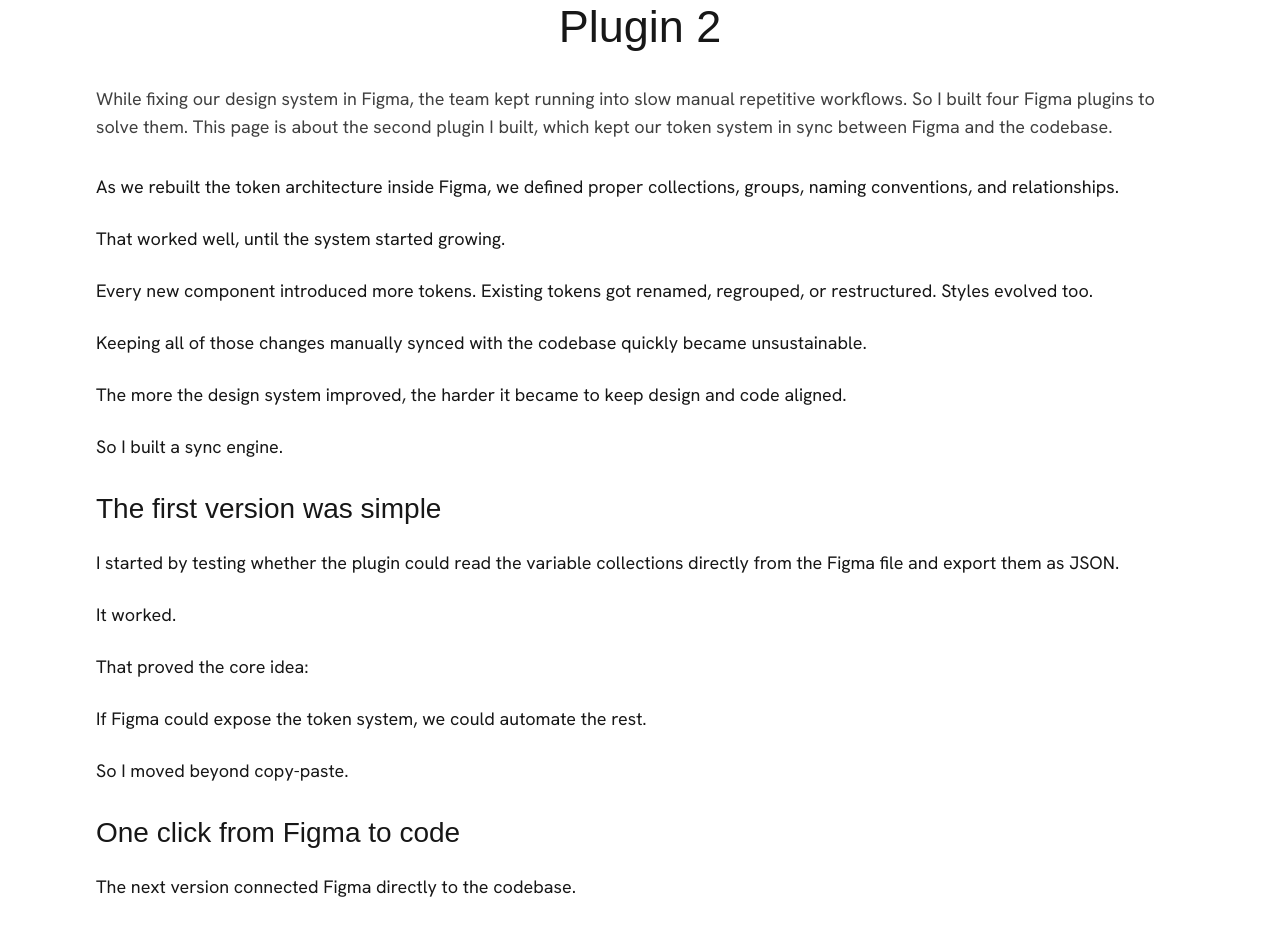
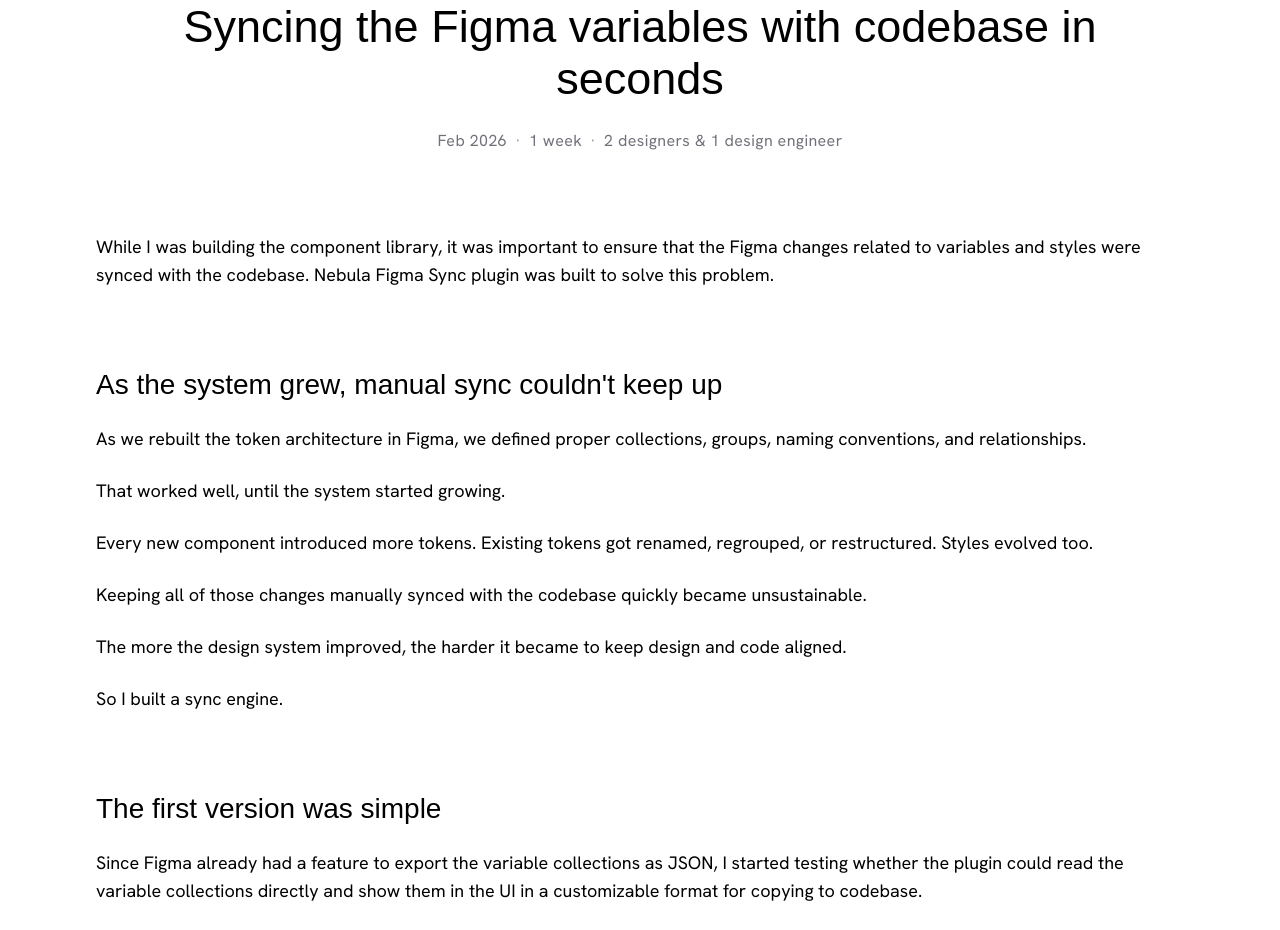
Before and after one commit to vnay-dev/portfolio, a Next.js app: page /projects/plugin-2 in a window 1280 px wide. Shown: the part 200-1130 px from the top of the page. Built offline with nearby package versions, Linux system fonts and the light colour scheme; no server answers; a web font is replaced by a local one.

Commit message:
fix: audited plugin 2 content

```diff
--- a/app/projects/plugin-2/page.tsx
+++ b/app/projects/plugin-2/page.tsx
@@ -9,17 +9,32 @@
     <main className="min-h-screen w-full">
       <Navbar variant="light" featureFlags={navFeatureFlags} />
       <Container>
-        <div className="flex w-full flex-col gap-8 py-16 text-neutral-900 sm:py-24 md:py-32">
-          <h1 className="text-center text-4xl font-semibold sm:text-5xl">Plugin 2</h1>
-          <p className="body-xlarge w-full text-neutral-700">
-            While fixing our design system in Figma, the team kept running into slow manual repetitive
-            workflows. So I built four Figma plugins to solve them. This page is about the second
-            plugin I built, which kept our token system in sync between Figma and the codebase.
-          </p>
+        <div className="flex flex-col gap-20 py-16 sm:py-24 md:py-32">
+          <div className="flex flex-col gap-6">
+            <h1 className="text-center text-4xl font-semibold sm:text-5xl">Syncing the Figma variables with codebase in seconds</h1>
+            <p className="body-large flex flex-row flex-wrap items-center justify-center gap-x-2 tracking-wide text-zinc-500">
+              <time dateTime="2025-10">Feb 2026</time>
+              <span className="select-none text-zinc-400" aria-hidden="true">
+                ·
+              </span>
+              <span>1 week</span>
+              <span className="select-none text-zinc-400" aria-hidden="true">
+                ·
+              </span>
+              <span>2 designers & 1 design engineer</span>
+            </p>
+          </div>
 
-          <section className="flex w-full flex-col gap-6">
+          <div className="flex flex-col gap-6">
             <p className="body-xlarge">
-              As we rebuilt the token architecture inside Figma, we defined proper collections,
+              While I was building the component library, it was important to ensure that the Figma changes related to variables and styles were synced with the codebase. Nebula Figma Sync plugin was built to solve this problem.
+            </p>
+          </div>
+
+          <div className="flex flex-col gap-6">
+            <h2 className="headline-small md:!text-[1.75rem]">As the system grew, manual sync couldn&apos;t keep up</h2>
+            <p className="body-xlarge">
+              As we rebuilt the token architecture in Figma, we defined proper collections,
               groups, naming conventions, and relationships.
             </p>
 
@@ -41,28 +56,19 @@
             </p>
 
             <p className="body-xlarge">So I built a sync engine.</p>
-          </section>
+          </div>
 
-          <section className="flex w-full flex-col gap-6">
+          <div className="flex flex-col gap-6">
             <h2 className="headline-small md:!text-[1.75rem]">The first version was simple</h2>
 
             <p className="body-xlarge">
-              I started by testing whether the plugin could read the variable collections directly from
-              the Figma file and export them as JSON.
+              Since Figma already had a feature to export the variable collections as JSON, I started testing whether the plugin could read the variable collections directly and show them in the UI in a customizable format for copying to codebase.
             </p>
 
-            <p className="body-xlarge">It worked.</p>
+            <p className="body-xlarge">It worked. This proved that we can go beyond copy-paste and automate the sync process.</p>
+          </div>
 
-            <p className="body-xlarge">That proved the core idea:</p>
-
-            <p className="body-xlarge">
-              If Figma could expose the token system, we could automate the rest.
-            </p>
-
-            <p className="body-xlarge">So I moved beyond copy-paste.</p>
-          </section>
-
-          <section className="flex w-full flex-col gap-6">
+          <div className="flex flex-col gap-6">
             <h2 className="headline-small md:!text-[1.75rem]">One click from Figma to code</h2>
 
             <p className="body-xlarge">
@@ -83,9 +89,9 @@
               Designers no longer had to document every token change or explain each rename in
               detail. A high-level update was enough.
             </p>
-          </section>
+          </div>
 
-          <section className="flex w-full flex-col gap-6">
+          <div className="flex flex-col gap-6">
             <h2 className="headline-small md:!text-[1.75rem]">Why not use the Figma API?</h2>
 
             <p className="body-xlarge">That was the original plan.</p>
@@ -108,9 +114,9 @@
               Because it runs inside the file itself, it had direct access to the latest data and was
               much faster to work with.
             </p>
-          </section>
+          </div>
 
-          <section className="flex w-full flex-col gap-6">
+          <div className="flex flex-col gap-6">
             <h2 className="headline-small md:!text-[1.75rem]">Raw data was not enough</h2>
 
             <p className="body-xlarge">
@@ -143,9 +149,9 @@
               <li>typography objects with nested values</li>
               <li>deeply structured token groups</li>
             </ul>
-          </section>
+          </div>
 
-          <section className="flex w-full flex-col gap-6">
+          <div className="flex flex-col gap-6">
             <h2 className="headline-small md:!text-[1.75rem]">Then icons became part of the problem</h2>
 
             <p className="body-xlarge">
@@ -184,9 +190,9 @@
             <p className="body-xlarge">
               So the processor strips fixed colors while preserving the original geometry.
             </p>
-          </section>
+          </div>
 
-          <section className="flex w-full flex-col gap-6">
+          <div className="flex flex-col gap-6">
             <h2 className="headline-small md:!text-[1.75rem]">Security mattered too</h2>
 
             <p className="body-xlarge">
@@ -199,13 +205,9 @@
               <li>file path validation</li>
               <li>requests restricted to localhost and Figma origins</li>
             </ul>
+          </div>
 
-            <p className="body-xlarge">
-              The goal was automation without opening unnecessary risk.
-            </p>
-          </section>
-
-          <section className="flex w-full flex-col gap-6">
+          <div className="flex flex-col gap-6">
             <h2 className="headline-small md:!text-[1.75rem]">Impact</h2>
 
             <p className="body-xlarge">
@@ -214,7 +216,7 @@
 
             <p className="body-xlarge">
               Instead of manually tracking token edits, style changes, and icon exports, designers
-              could make updates in Figma and sync them in one step.
+              could make updates in Figma and I can sync them in one step.
             </p>
 
             <p className="body-xlarge">
@@ -222,13 +224,9 @@
               because the token system was already flowing into code while the design work was still
               evolving.
             </p>
+          </div>
 
-            <p className="body-xlarge">
-              What could have become a slow maintenance problem turned into a repeatable system.
-            </p>
-          </section>
-
-          <section className="flex w-full flex-col gap-4">
+          <div className="flex flex-col gap-4">
             <p className="title-medium text-neutral-700">Next case study</p>
             <Link
               href="/projects/plugin-3"
@@ -240,7 +238,7 @@
                 </p>
               </div>
             </Link>
-          </section>
+          </div>
         </div>
       </Container>
     </main>
```
